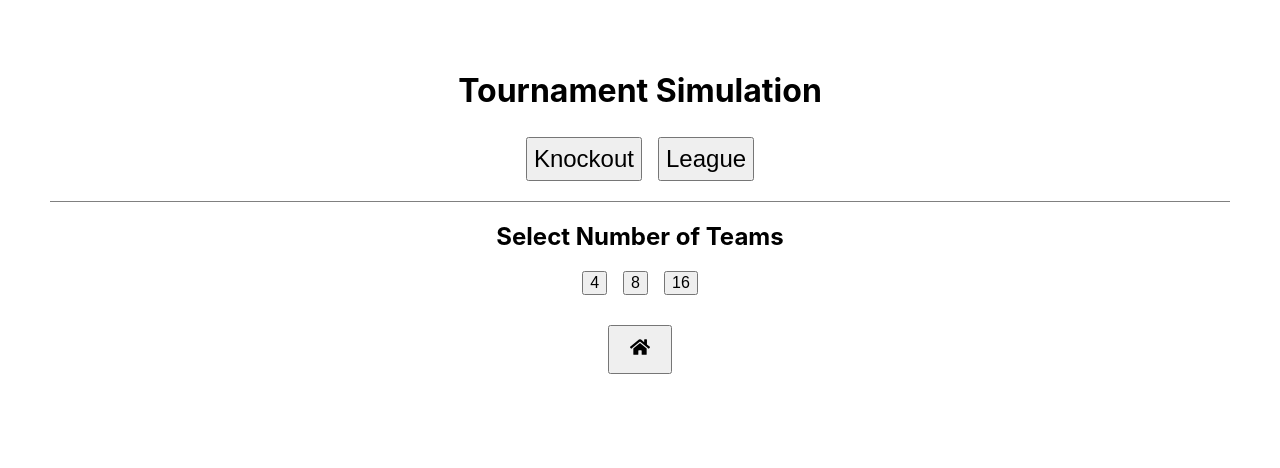
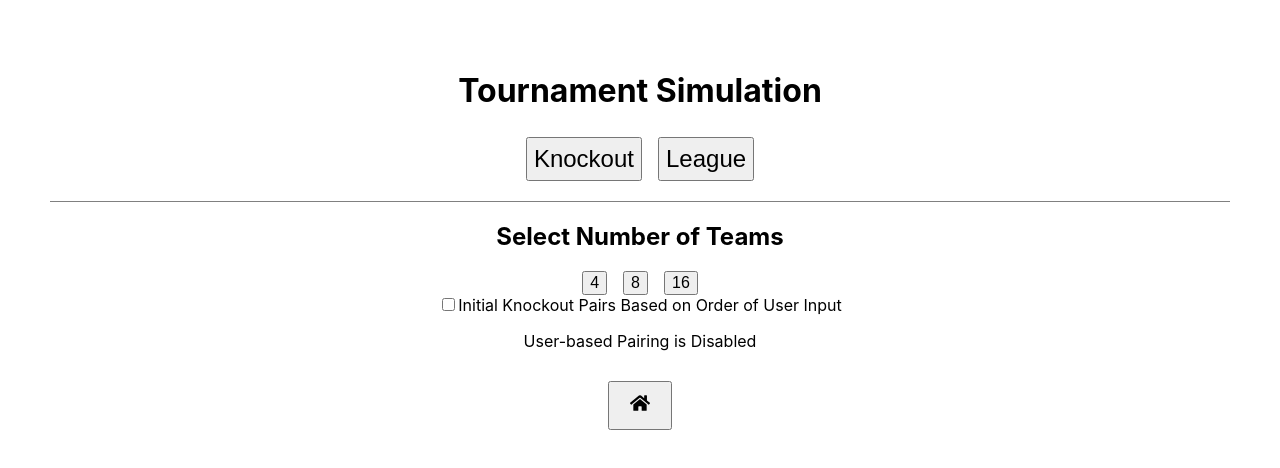
Before and after one commit to nairrrahul/soccer-sim, a React (Create React App) app: page /soccer-sim/tournament-simulation in a window 1280 px wide. Both pictures are taken after a click on the button "Knockout". Shown: the top 468 px of the page. Built offline with nearby package versions, Linux system fonts and the light colour scheme.

Commit message:
tournament pairing option

```diff
--- a/src/components/simulation/KnockoutSimulation.js
+++ b/src/components/simulation/KnockoutSimulation.js
@@ -2,14 +2,27 @@ import countryStats from "../../configs/CountryStats.json";
 import { simulateMatch, parseKnockoutMatchWinner } from "./MatchEngine";
 
 
-export function simulateKnockouts(teams) {
+export function simulateKnockouts(teams, entrySeeding) {
   if(Math.log2(teams.length) - Math.floor(Math.log2(teams.length)) !== 0) {
     return;
   }
-  let matches = knockoutMatchups(teams).map(([team1, team2]) => [team1[0], team2[0]]);
+  let matches = !entrySeeding
+    ? knockoutMatchups(teams).map(([team1, team2]) => [team1[0], team2[0]])
+    : listPairing(teams);
   let knockoutResults = knockoutRounds(matches);
   console.log(knockoutResults);
   return knockoutResults;
+}
+
+function listPairing(teams) {
+  if(teams.length % 2 !== 0) {
+    return;
+  }
+  let returnedList = [];
+  for(let i = 0; i < teams.length; i+=2) {
+    returnedList.push([teams[i], teams[i+1]]);
+  }
+  return returnedList;
 }
 
 function knockoutMatchups(teams) {
--- a/src/pages/TournamentSimulation.js
+++ b/src/pages/TournamentSimulation.js
@@ -15,6 +15,7 @@ function TournamentSimulation() {
   const [homeAway, setHomeAway] = useState(false);
   const [selectedTeams, setSelectedTeams] = useState([]);
   const [matchResults, setMatchResults] = useState(null);
+  const [entrySeeding, setEntrySeeding] = useState(false);
 
   const handleAddTeam = (team) => {
     if (team && !selectedTeams.includes(team) && selectedTeams.length < numTeams) {
@@ -32,7 +33,7 @@ function TournamentSimulation() {
       const matchRes = simulateLeague(selectedTeams, homeAway);
       setMatchResults(matchRes);
     } else {
-      const matchRes = simulateKnockouts(selectedTeams);
+      const matchRes = simulateKnockouts(selectedTeams, entrySeeding);
       setMatchResults(matchRes);
       return;
     }
@@ -120,6 +121,20 @@ function TournamentSimulation() {
         </div>
       )}
 
+      {mode === "Knockout" && (
+        <div>
+          <label>
+            <input
+              type="checkbox"
+              checked={entrySeeding}
+              onChange={(e) => setEntrySeeding(e.target.checked)}
+            />
+            Initial Knockout Pairs Based on Order of User Input
+          </label>
+          <p>User-based Pairing is {entrySeeding ? "Enabled" : "Disabled"}</p>
+        </div>
+      )}
+
       {matchResults && (
         mode === "League" ? (
           <div>
```
